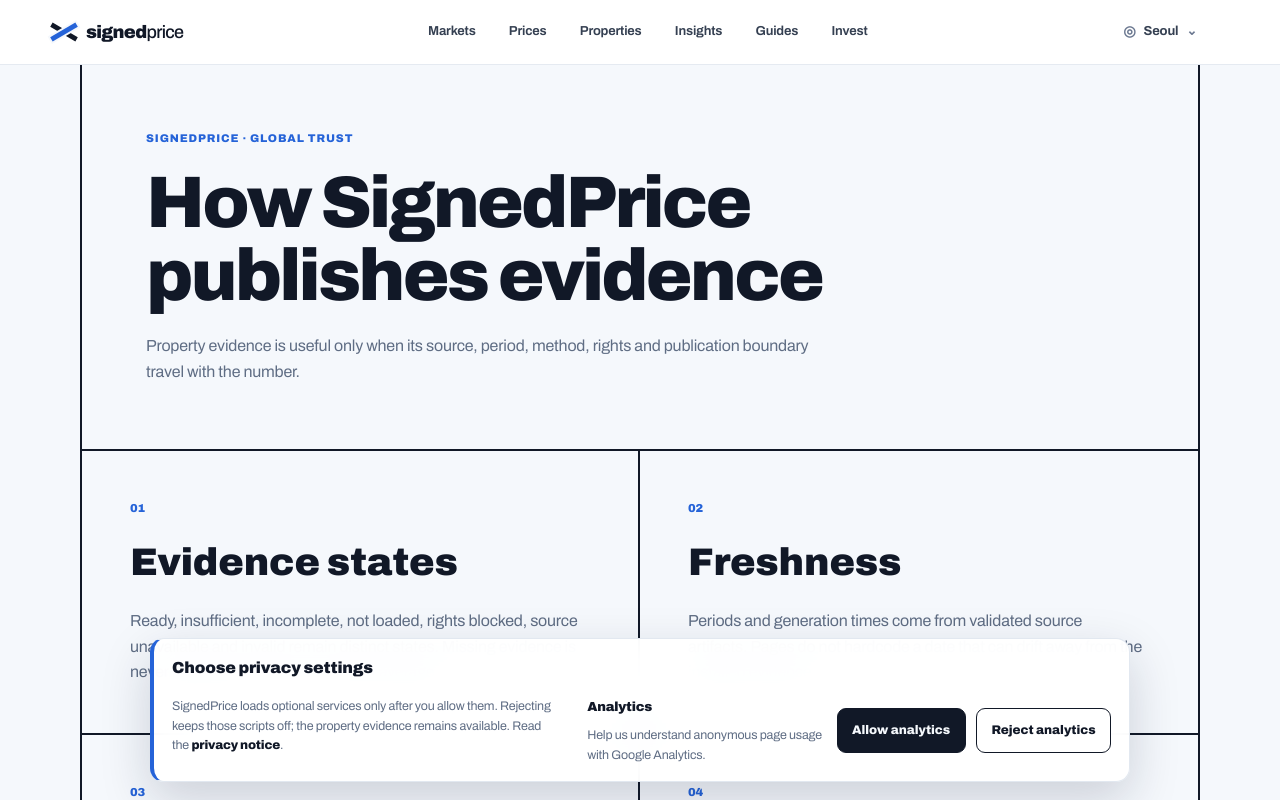
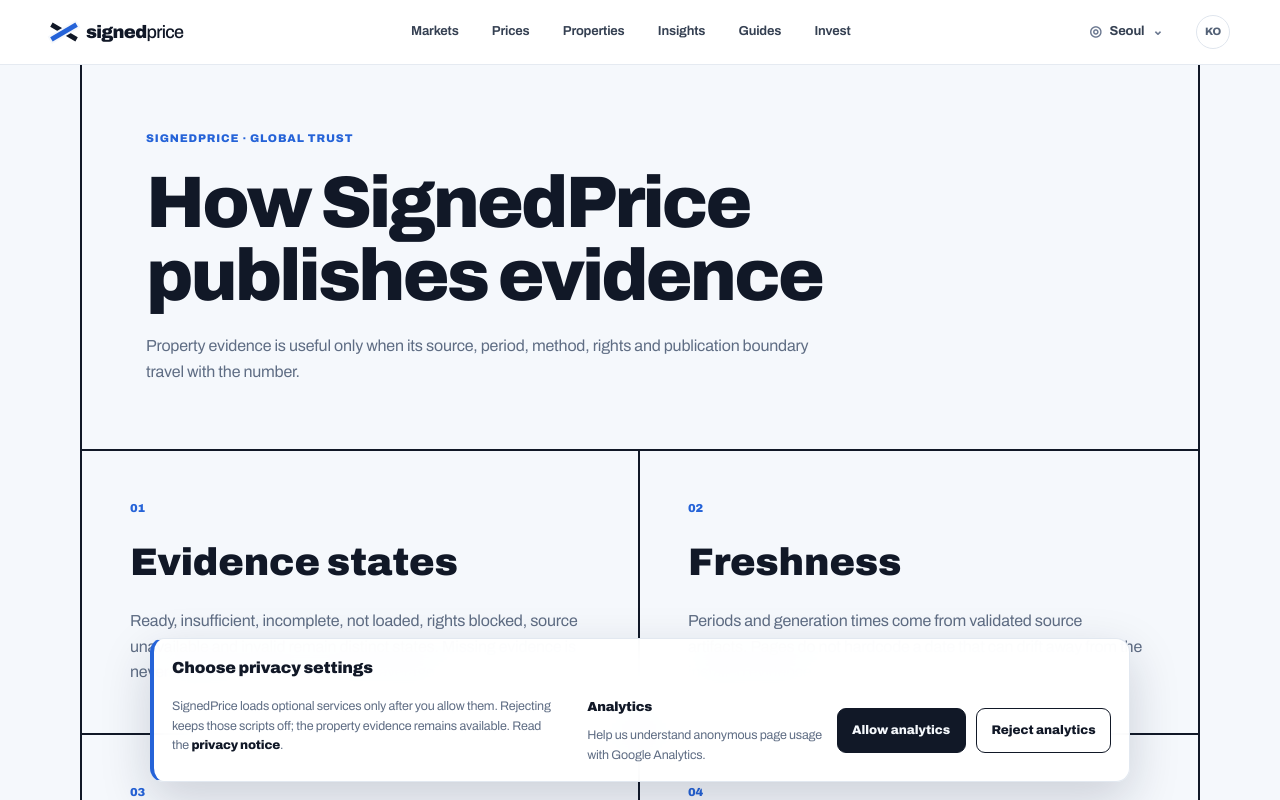
Before and after one commit to 007shp18-dot/koreahomeguide, a Next.js app in the folder v2/apps/web/: page /trust in a window 1280 px wide. Shown: the top 800 px of the page. Built offline with nearby package versions, Linux system fonts and the light colour scheme.

Commit message:
Finalize NAVER media readiness and language access (#85)
Use NAVER's official ready callback before panorama initialization and keep a separate KO/EN switch visible across headers.

```diff
--- a/v2/apps/web/components/maps/naver-district-map.tsx
+++ b/v2/apps/web/components/maps/naver-district-map.tsx
@@ -148,6 +148,7 @@ export function buildNaverMapsScriptUrl(
   clientId: string,
   includeGeocoder = false,
   includePanorama = false,
+  callback?: string,
 ): string {
   const url = new URL('https://oapi.map.naver.com/openapi/v3/maps.js');
   url.searchParams.set('ncpKeyId', clientId);
@@ -156,6 +157,7 @@ export function buildNaverMapsScriptUrl(
     includeGeocoder ? 'geocoder' : null,
   ].filter((value): value is string => value !== null);
   if (submodules.length > 0) url.searchParams.set('submodules', submodules.join(','));
+  if (callback !== undefined) url.searchParams.set('callback', callback);
   // NAVER treats an encoded comma as part of a single submodule name
   // (`maps-panorama%2Cgeocoder.js`) instead of loading both modules.
   // URLSearchParams encodes commas, so restore the delimiter expected by the SDK.
--- a/v2/apps/web/components/site-header.tsx
+++ b/v2/apps/web/components/site-header.tsx
@@ -7,6 +7,11 @@ import styles from './site-header.module.css';
 type SiteHeaderProps = { copy: SiteHeaderModel };
 
 export function SiteHeader({ copy }: SiteHeaderProps) {
+  const languageSwitch = copy.languageSwitch ?? {
+    label: '한국어',
+    href: '/ko/kr/seoul/',
+    hrefLang: 'ko',
+  } as const;
   const currentHref = copy.links.find(({ isCurrent }) => isCurrent)?.href;
   const isGlobalProduct = copy.marketLabel === undefined
     && currentHref !== undefined
@@ -67,15 +72,13 @@ export function SiteHeader({ copy }: SiteHeaderProps) {
             ))}
           </nav>
         </details>
-        {copy.languageSwitch === undefined ? null : (
-          <Link
-            className={styles.language}
-            href={copy.languageSwitch.href}
-            hrefLang={copy.languageSwitch.hrefLang}
-            lang={copy.languageSwitch.hrefLang}
-            aria-label={`Change language to ${copy.languageSwitch.label}`}
-          >{copy.languageSwitch.hrefLang.toUpperCase()}</Link>
-        )}
+        <Link
+          className={styles.language}
+          href={languageSwitch.href}
+          hrefLang={languageSwitch.hrefLang}
+          lang={languageSwitch.hrefLang}
+          aria-label={`Change language to ${languageSwitch.label}`}
+        >{languageSwitch.hrefLang.toUpperCase()}</Link>
       </div>
     </header>
   );
```
Also changed, not shown: v2/apps/web/components/maps/naver-building-street-view.tsx (+12 -3 lines), 1 other file (tests, documents, lock files or other folders).
